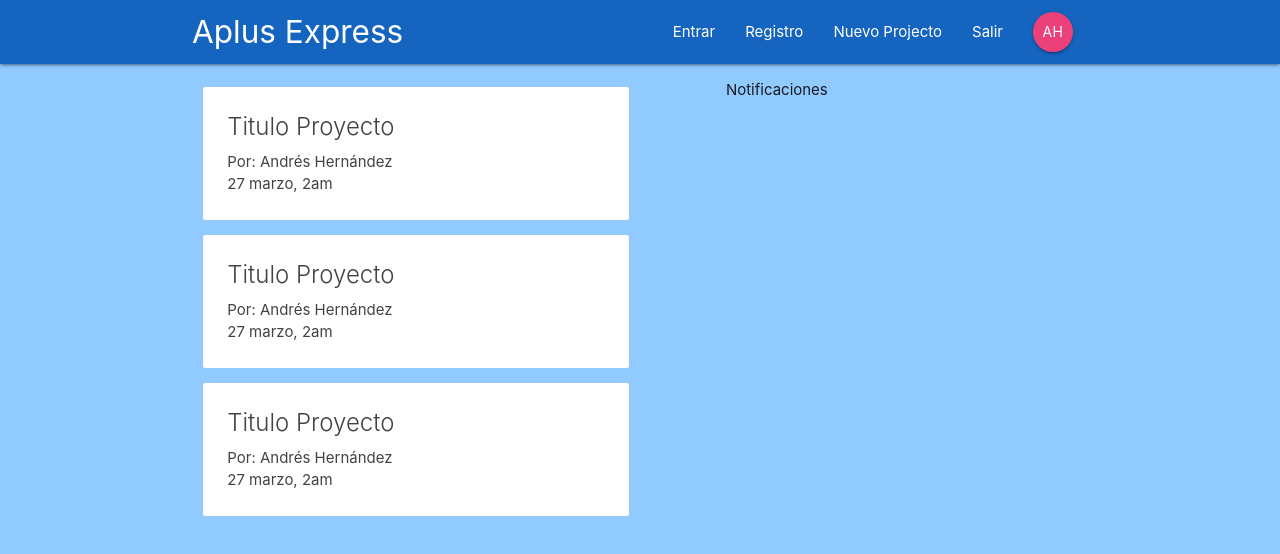
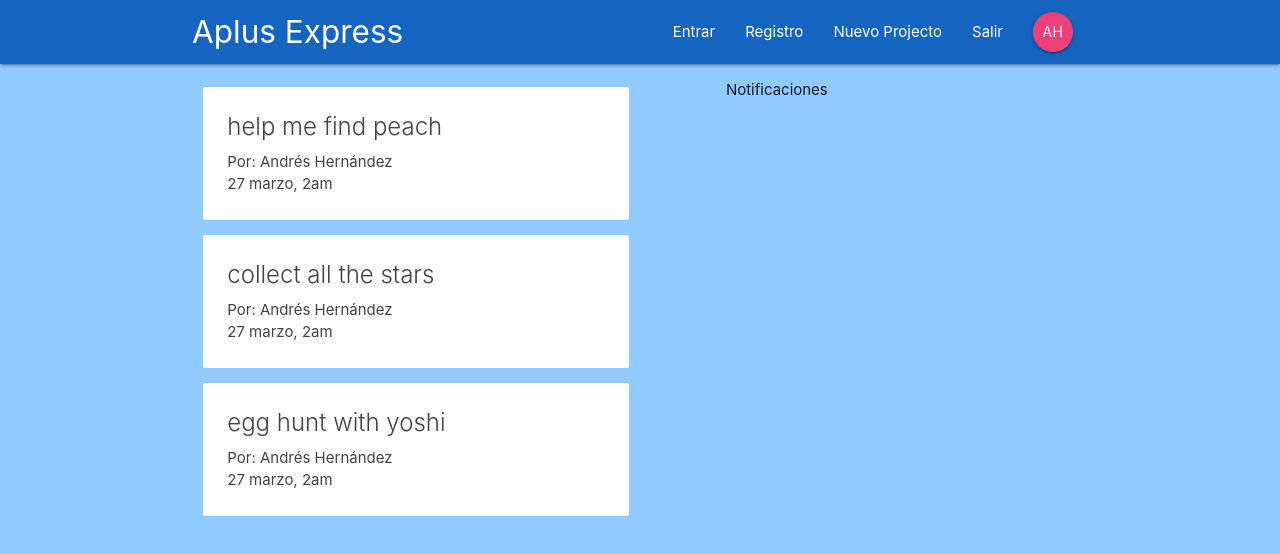
Before and after one commit to andresfhdezs/projects-react, a React (Create React App) app: page / in a window 1280 px wide. Shown: the top 554 px of the page. Built offline with nearby package versions, Linux system fonts and the light colour scheme.

Commit message:
reducers listando contenido estatico

```diff
--- a/package.json
+++ b/package.json
@@ -11,7 +11,8 @@
     "react-redux": "^7.2.0",
     "react-router-dom": "^5.1.2",
     "react-scripts": "3.4.1",
-    "redux": "^4.0.5"
+    "redux": "^4.0.5",
+    "redux-thunk": "^2.3.0"
   },
   "scripts": {
     "start": "react-scripts start",
--- a/src/components/dashboard/Dashboard.js
+++ b/src/components/dashboard/Dashboard.js
@@ -1,16 +1,16 @@
 import React, { Component } from 'react'
 import Notifications from './Notifications'
 import ProjectList from '../projects/ProjectList'
-
+import { connect } from 'react-redux'
 
 class Dashboard extends Component {
     render() {
-
+        const { projects } = this.props;
         return (
             <div className="dashboard container">
                 <div className="row">
                     <div className="col s12 m6">
-                        <ProjectList />
+                        <ProjectList projects={projects} />
                     </div>
                     <div className="col s12 m5 offset-m1">
                         <Notifications />
@@ -21,4 +21,10 @@
     }
 }
 
-export default Dashboard
+const mapStateToProps = (state) => {
+    return {
+        projects: state.project.projects
+    }
+}
+
+export default connect(mapStateToProps)(Dashboard)
--- a/src/components/projects/ProjectList.js
+++ b/src/components/projects/ProjectList.js
@@ -2,26 +2,17 @@
 import ProjectSummary from './ProjectSummary'
 
 
-const ProjectList = () => {
+const ProjectList = ({ projects }) => {
+
     return (
         <div className="project-list section">
-
-            <ProjectSummary />
-            <div className="card z-depth-0 project-summary">
-                <div className="card-content grey-text text-darken-3">
-                    <span className="card-title">Titulo Proyecto</span>
-                    <p>Por: Andrés Hernández</p>
-                    <p className="text-grey">27 marzo, 2am</p>
-                </div>
-            </div>
-
-            <div className="card z-depth-0 project-summary">
-                <div className="card-content grey-text text-darken-3">
-                    <span className="card-title">Titulo Proyecto</span>
-                    <p>Por: Andrés Hernández</p>
-                    <p className="text-grey">27 marzo, 2am</p>
-                </div>
-            </div>
+            {projects && projects.map(project => {
+                return (
+                    <ProjectSummary
+                    key={project.id}
+                    project={project} />
+                )
+            })}
         </div>
     )
 }
--- a/src/components/projects/ProjectSummary.js
+++ b/src/components/projects/ProjectSummary.js
@@ -1,10 +1,11 @@
 import React from 'react'
 
-const ProjectSummary = () => {
+const ProjectSummary = ({project}) => {
+
     return (
         <div className="card z-depth-0 project-summary">
             <div className="card-content grey-text text-darken-3">
-                <span className="card-title">Titulo Proyecto</span>
+                <span className="card-title"> { project.title } </span>
                 <p>Por: Andrés Hernández</p>
                 <p className="text-grey">27 marzo, 2am</p>
             </div>
--- a/src/store/reducers/projectReducer.js
+++ b/src/store/reducers/projectReducer.js
@@ -1,4 +1,10 @@
-const initState = {}
+const initState = {
+    projects: [
+        {id: '1', title: 'help me find peach', content: 'blah blah blah'},
+        {id: '2', title: 'collect all the stars', content: 'blah blah blah'},
+        {id: '3', title: 'egg hunt with yoshi', content: 'blah blah blah'}
+    ]
+}
 
 const projectReducer = (state = initState, action) => {
     return state
```
Also changed, not shown: 1 other file (tests, documents, lock files or other folders).
